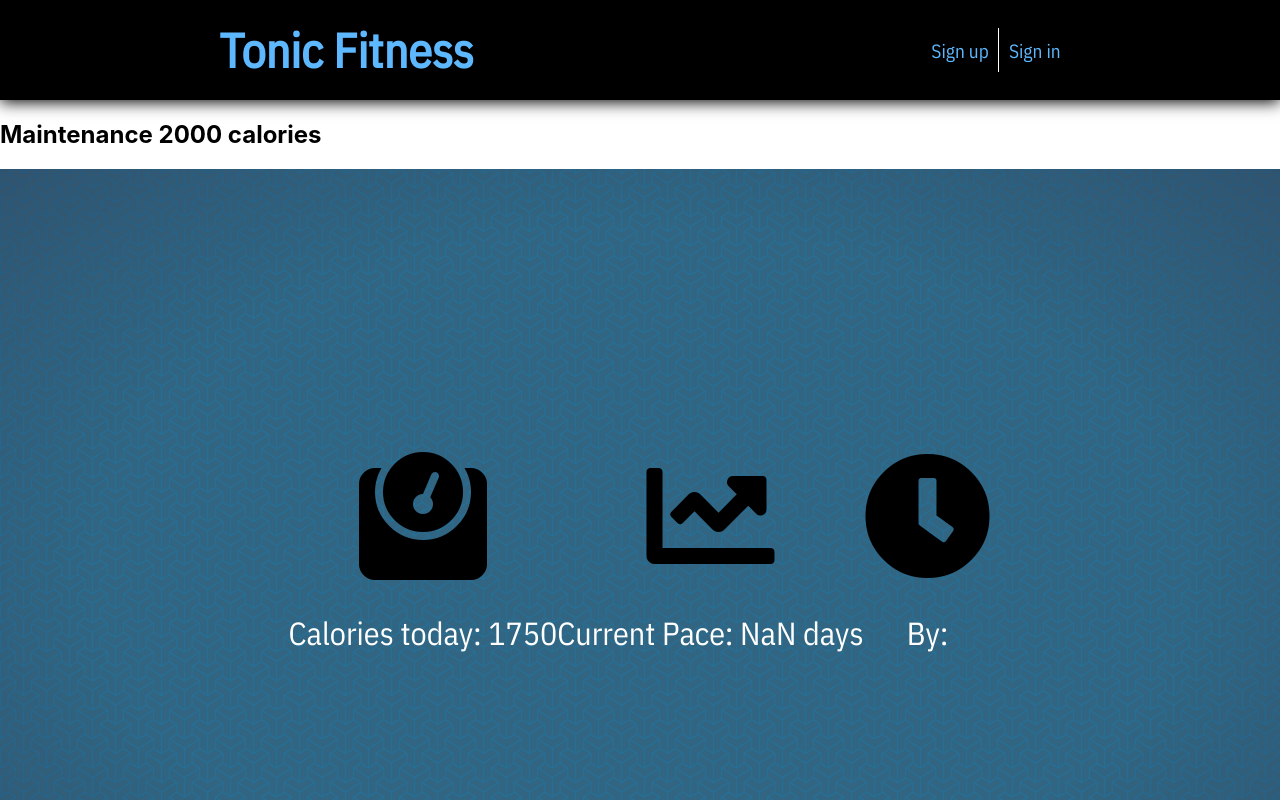
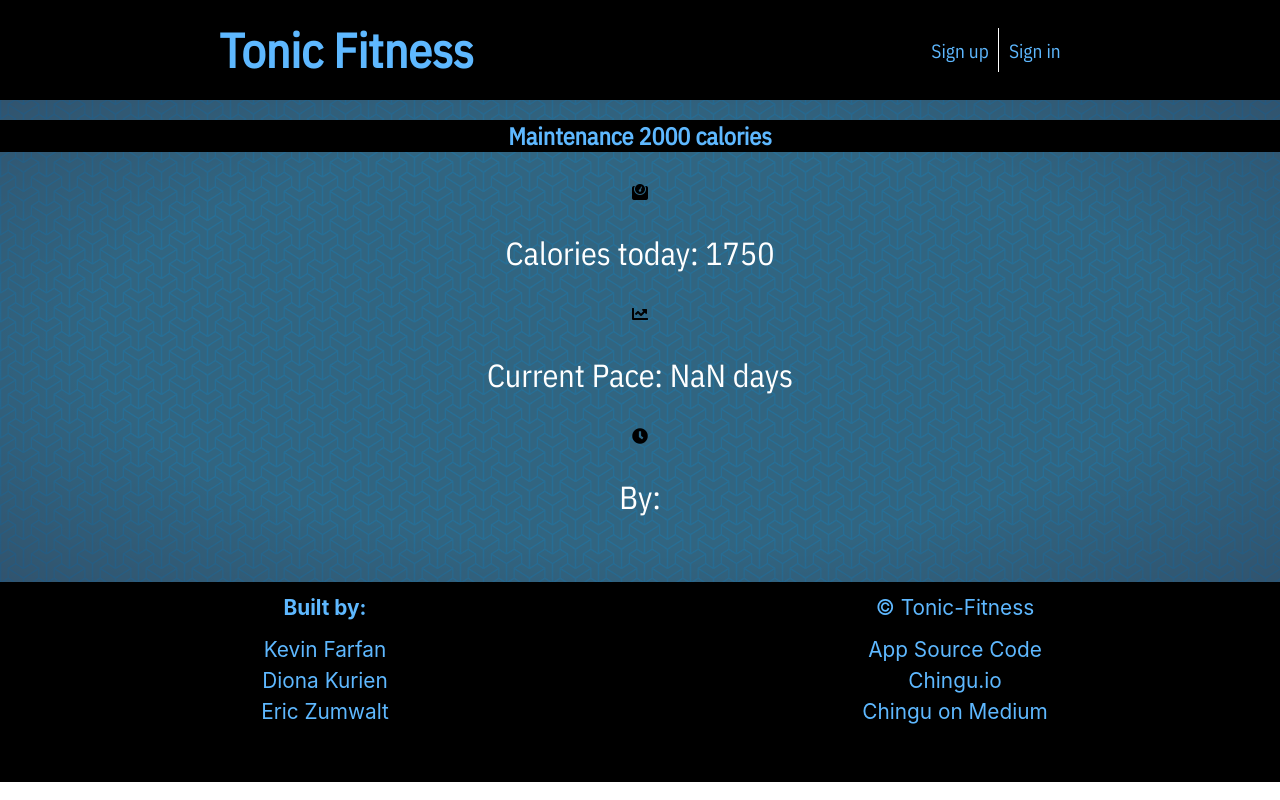
Before and after one commit to chingu-voyages/geckos-project-11, a React (Create React App) app in the folder tonic-fitness/: page /results in a window 1280 px wide. Shown: the top 800 px of the page. Built offline with nearby package versions, Linux system fonts and the light colour scheme.

Commit message:
BG and general layout in Results

```diff
--- a/tonic-fitness/src/App.js
+++ b/tonic-fitness/src/App.js
@@ -21,6 +21,7 @@
 import './stylesheets/Login.scss';
 import './stylesheets/Goals.scss';
 import './stylesheets/Log.scss';
+import './stylesheets/Results.scss';
 import './stylesheets/Footer.scss';
 
 
--- a/tonic-fitness/src/components/Results.js
+++ b/tonic-fitness/src/components/Results.js
@@ -11,8 +11,7 @@
     <div id="results">
       <h2 className="header">Maintenance 2000 calories</h2>
 
-      <section id="landing-container" className="flex-col">
-        <div className="display flex-row">
+      <section className="result-display">
         <article className="flex-col">
             <i className="fas fa-weight"></i>
           <p className="heading-text"> Calories today: {totalCalories} </p>
@@ -25,7 +24,6 @@
             <i className="fas fa-clock"></i>
           <p className="heading-text"> By: </p>
         </article>
-        </div>
       </section>
     </div>
   )
--- a/tonic-fitness/src/stylesheets/Results.scss
+++ b/tonic-fitness/src/stylesheets/Results.scss
@@ -8,9 +8,21 @@
     grid-column: c1 / c2;
     grid-row: r2 / r3;
 
-    h1 {
-        font-family: $font-header;
-        text-align: center;
+    .header {
+      width: 100%;
+      background-color: #000;
+      color: $color-primary;
+      font-family: $font-header;
+      text-align: center;
+    }
+
+    .result-display {
+      display: flex;
+      flex-flow: column nowrap;
+      justify-content: center;
+      align-items: center;
+      width: 100%;
+      margin: 2em 0;
     }
 
     input {
```
Lines whose indentation alone changed are shown as unchanged.
